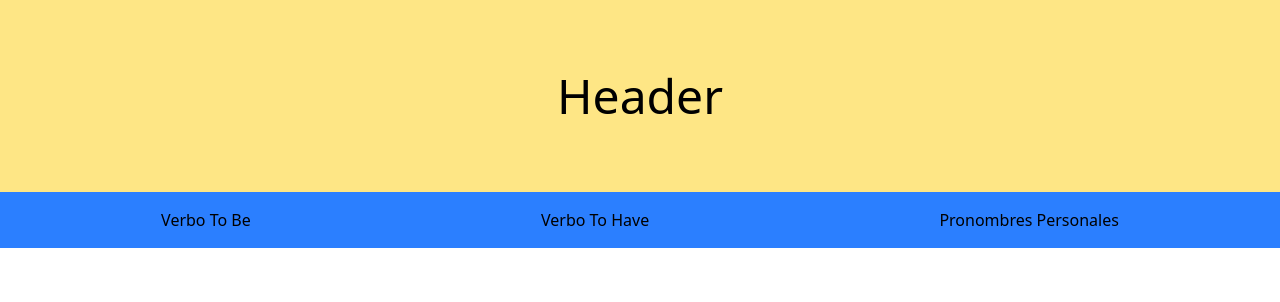
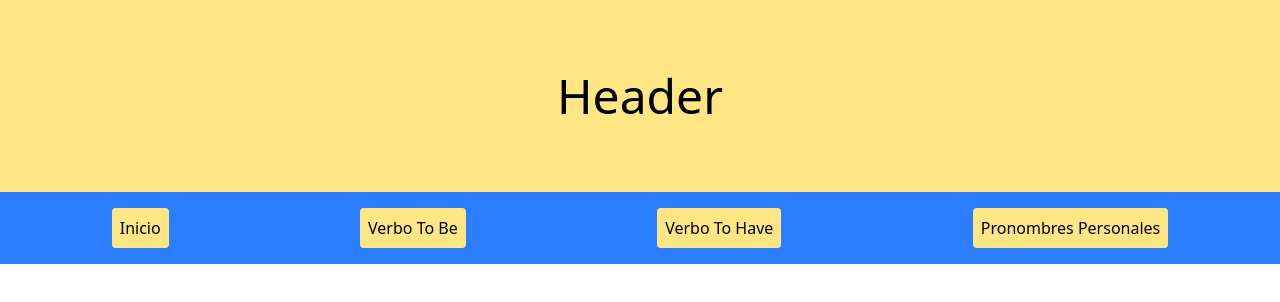
Before and after one commit to juancmdev/learning-cards-moduleJS, a React (Vite) app: page / in a window 1280 px wide. Shown: the top 302 px of the page. Built offline with nearby package versions, Linux system fonts and the light colour scheme.

Commit message:
Update Nav.jsx

```diff
--- a/src/components/Nav.jsx
+++ b/src/components/Nav.jsx
@@ -1,9 +1,9 @@
-const links = ["Verbo To Be", "Verbo To Have", "Pronombres Personales"];
+const links = ["Inicio","Verbo To Be", "Verbo To Have", "Pronombres Personales"];
 
 export default function Nav() {
   return (
     <nav className="bg-blue-500 flex items-center justify-around p-4">
-        {links.map((link, index) => <h3>{link}</h3>)}
+        {links.map((link, index) => <button className="rounded cursor-pointer p-2 bg-amber-200">{link}</button>)}
     </nav>
   )
 }
```
